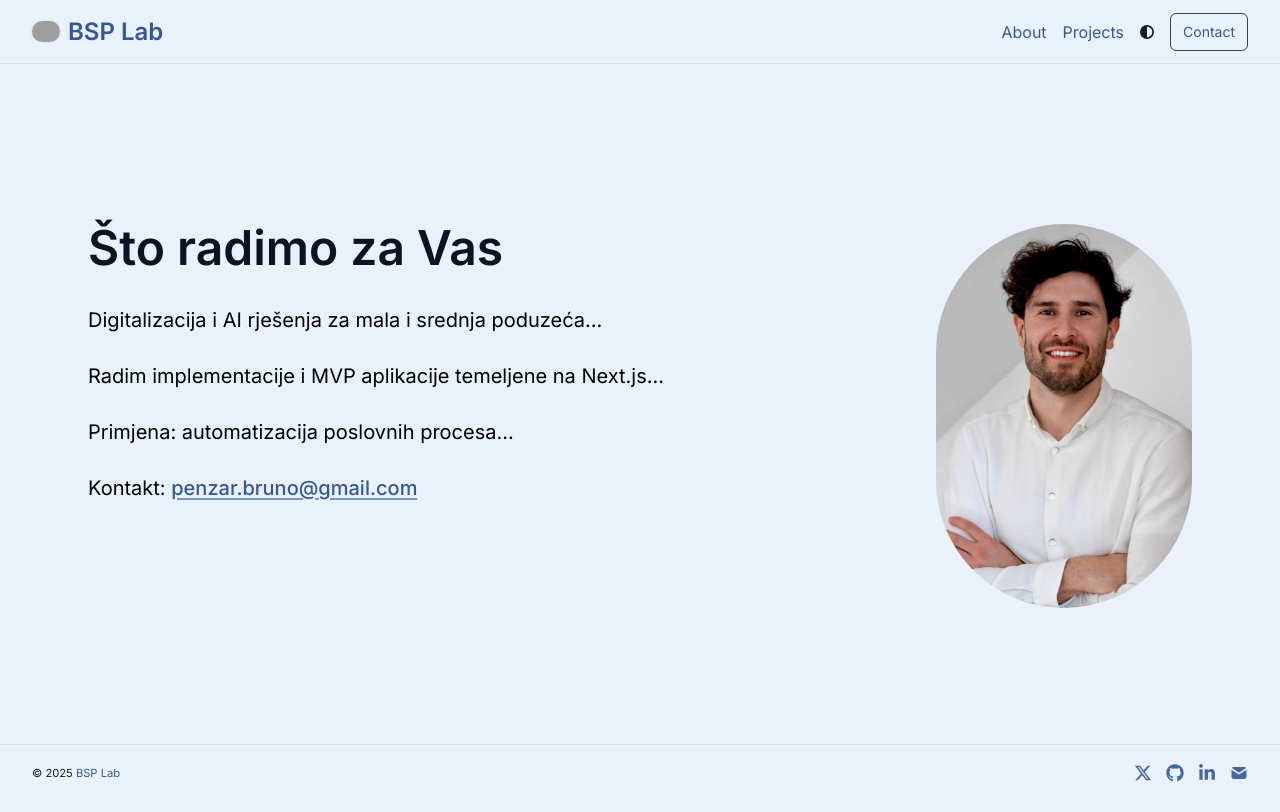
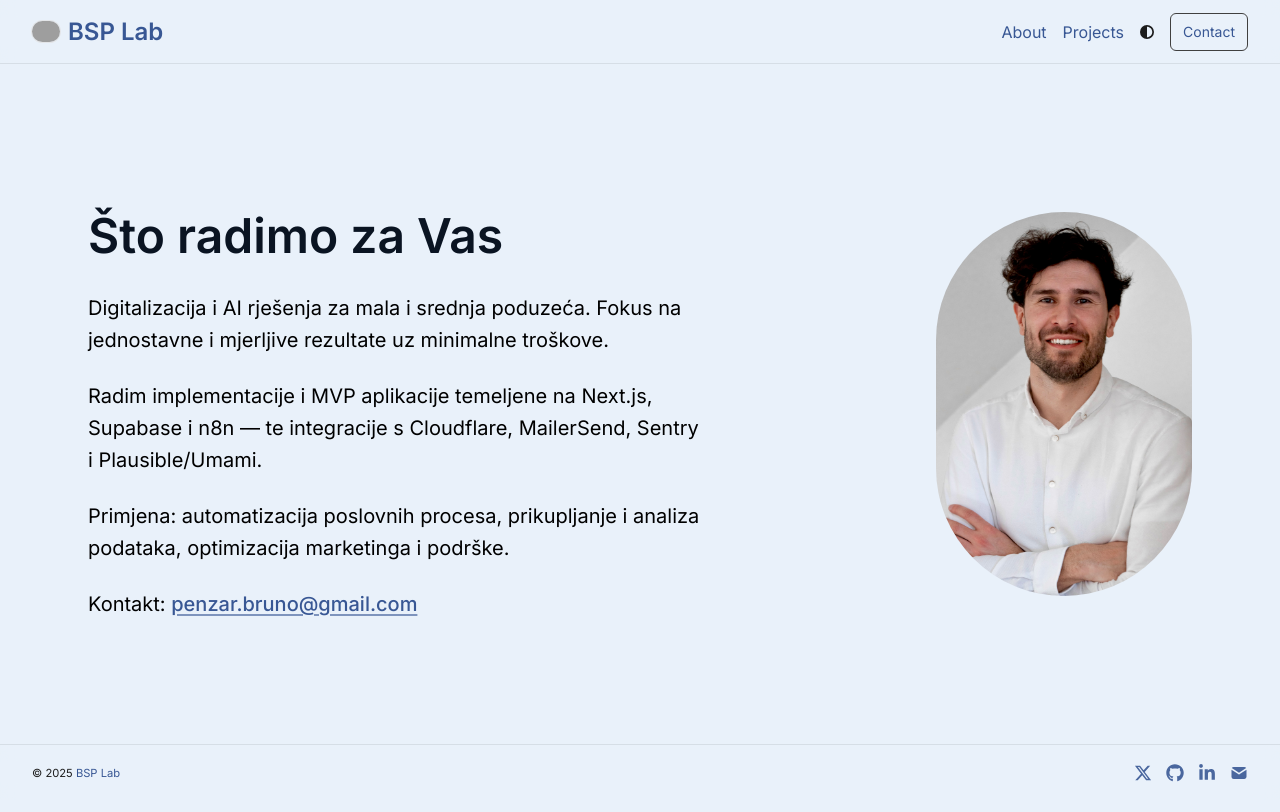
Before and after one commit to BPenzar/bsp-lab, a Next.js app: page / in a window 1280 px wide. Built offline with nearby package versions, Linux system fonts and the light colour scheme; grey boxes are pictures that could not be loaded.

Commit message:
Update page.tsx

```diff
--- a/app/page.tsx
+++ b/app/page.tsx
@@ -3,29 +3,47 @@ import { socialLinks } from "./lib/config";
 
 export default function Page() {
   return (
-   <section className="grid grid-cols-1 lg:grid-cols-12 gap-10 lg:gap-16 items-start max-w-5xl xl:max-w-6xl mx-auto px-6">
-      {/* Lijevi stupac */}
+    <section className="grid grid-cols-1 lg:grid-cols-12 gap-10 lg:gap-16 items-start max-w-6xl 2xl:max-w-7xl mx-auto px-6">
+      {/* Lijevi stupac: naslov + tekst */}
       <div className="lg:col-span-7">
         <h1 className="mb-8 text-3xl md:text-4xl lg:text-5xl font-semibold">
           Što radimo za Vas
         </h1>
 
         <div className="prose prose-neutral dark:prose-invert prose-lg md:prose-xl">
-          <p>Digitalizacija i AI rješenja za mala i srednja poduzeća...</p>
-          <p>Radim implementacije i MVP aplikacije temeljene na Next.js...</p>
-          <p>Primjena: automatizacija poslovnih procesa...</p>
+          <p>
+            Digitalizacija i AI rješenja za mala i srednja poduzeća. Fokus na
+            jednostavne i mjerljive rezultate uz minimalne troškove.
+          </p>
+          <p>
+            Radim implementacije i MVP aplikacije temeljene na Next.js, Supabase
+            i n8n — te integracije s Cloudflare, MailerSend, Sentry i
+            Plausible/Umami.
+          </p>
+          <p>
+            Primjena: automatizacija poslovnih procesa, prikupljanje i analiza
+            podataka, optimizacija marketinga i podrške.
+          </p>
           <p>
             Kontakt:{" "}
-            <a href={socialLinks.email} target="_blank" rel="noopener noreferrer">
+            <a
+              href={socialLinks.email}
+              target="_blank"
+              rel="noopener noreferrer"
+            >
               penzar.bruno@gmail.com
             </a>
           </p>
         </div>
       </div>
 
-      {/* Desni stupac */}
+      {/* Desni stupac: okrugla slika */}
       <div className="lg:col-span-5 flex justify-center lg:justify-end">
-        <a href={socialLinks.linkedin} target="_blank" rel="noopener noreferrer">
+        <a
+          href={socialLinks.linkedin}
+          target="_blank"
+          rel="noopener noreferrer"
+        >
           <Image
             src="/bruno.jpg"
             alt="Bruno"
@@ -38,6 +56,5 @@ export default function Page() {
         </a>
       </div>
     </section>
-
   );
 }
```
